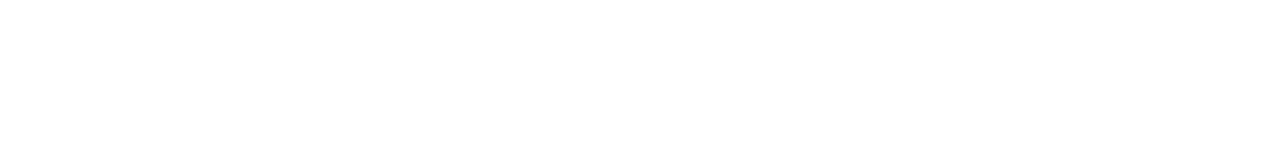
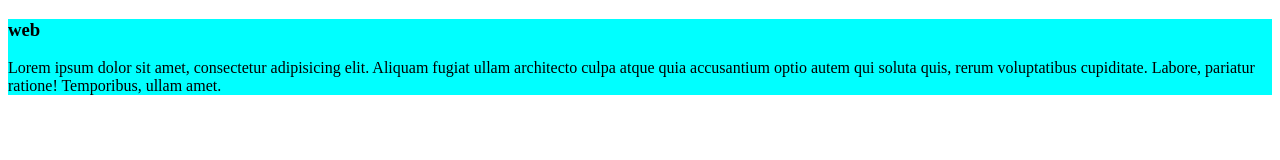
Before and after one commit to Huzaifa-727/my-simplpe-web, a plain HTML site: page hi.html in a window 1280 px wide. Drawn offline with Linux system fonts and the light colour scheme.

Commit message:
added the blog

```diff
--- a/hi.html
+++ b/hi.html
@@ -4,8 +4,12 @@
     <meta charset="UTF-8">
     <meta name="viewport" content="width=device-width, initial-scale=1.0">
     <title>second git</title>
+    <link rel="stylesheet" href="style/blog.css">
 </head>
 <body>
-
+    <div>
+        <h3>web</h3>
+        <p>Lorem ipsum dolor sit amet, consectetur adipisicing elit. Aliquam fugiat ullam architecto culpa atque quia accusantium optio autem qui soluta quis, rerum voluptatibus cupiditate. Labore, pariatur ratione! Temporibus, ullam amet.</p>
+    </div>
 </body>
 </html>
--- /dev/null
+++ b/style/blog.css
@@ -0,0 +1,3 @@
+div{
+    background-color: aqua;
+}
```
